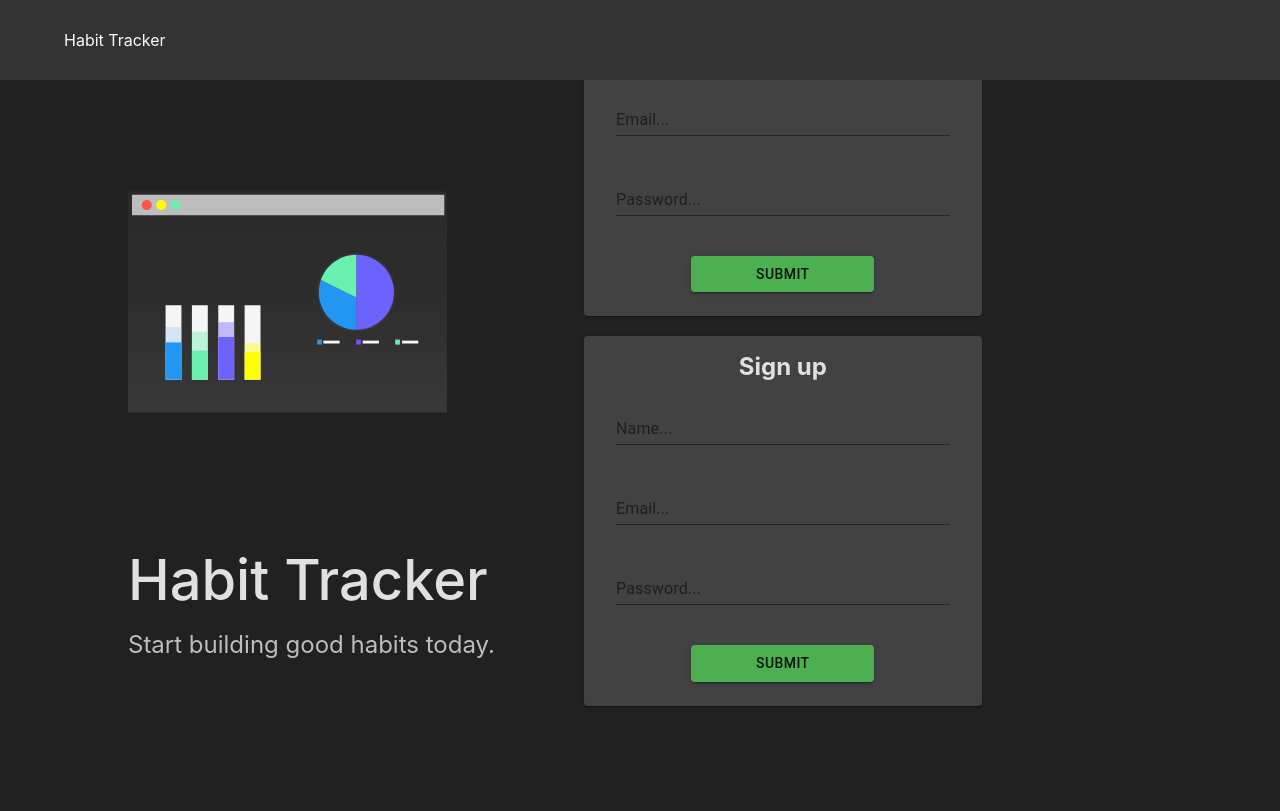
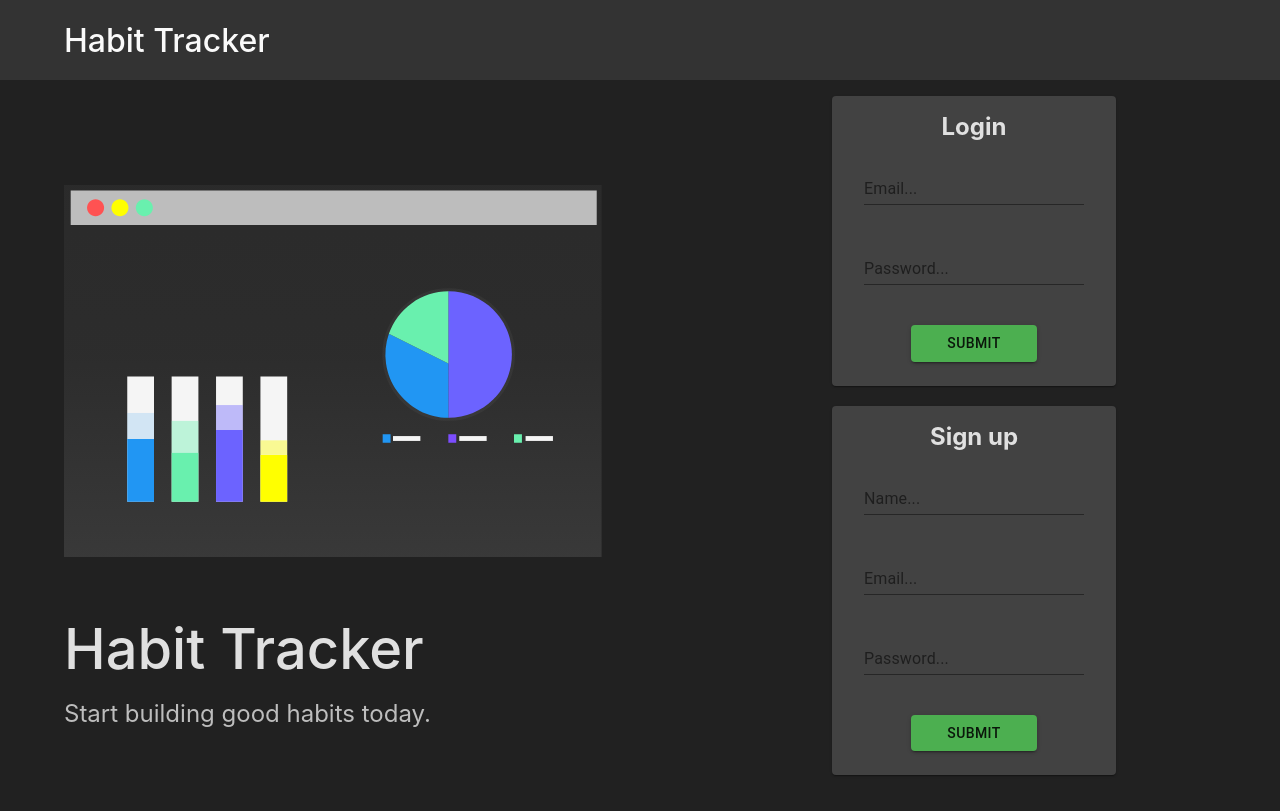
Before and after one commit to jaydenkwright/habit-tracker, a React (Create React App) app in the folder client/: page / in a window 1280 px wide. Built offline with nearby package versions, Linux system fonts and the light colour scheme; no server answers.

Commit message:
Fixed css bugs

```diff
--- a/client/src/components/Home.js
+++ b/client/src/components/Home.js
@@ -147,7 +147,7 @@ export default function Home(props) {
                             Start building good habits today.
                         </div>
                     </div>
-                    <div>
+                    <div className={styles.loginRegister}>
                     <Card style={{ backgroundColor: "#424242"}} className={styles.card}>
                         <CardContent>
                             <div class={styles.loginTitle}>
--- a/client/src/components/Home.module.css
+++ b/client/src/components/Home.module.css
@@ -36,7 +36,7 @@
 
 .card{
     margin-top: 1em;
-    min-width: 70%;
+    min-width: 60%;
     max-width: 70vw;
     width: 70wv;
     display: inline-block;
@@ -46,7 +46,7 @@
 
 .presentation{
     display: flex;
-    width: 80%;
+    width: 90%;
     margin: auto;
     min-height: 90vh;
     align-items: center;
@@ -55,7 +55,8 @@
 }
 
 .introduction {
-    flex: 1;
+    margin-top: 10vh;
+    flex: 2;
 }
 
 .svg {
@@ -105,6 +106,7 @@
 }
 
 .loginRegister {
+    margin-top: 10vh;
     flex: 1;
 }
 
--- a/client/src/components/Navbar.js
+++ b/client/src/components/Navbar.js
@@ -10,7 +10,9 @@ export default function Navbar() {
     return (
         <div>
             <header>
-                Habit Tracker
+                <div className={styles.title}>
+                    Habit Tracker
+                </div>
             </header>
         </div>
     )
--- a/client/src/components/Navbar.module.css
+++ b/client/src/components/Navbar.module.css
@@ -8,8 +8,12 @@ header{
     height: 10vh;
     margin: auto;
     padding-left: 5%;
-    padding-right: 15%;
     align-items: center;
     background: #333;
     color: #fafafa;
 }
+
+.title{
+    font-size: 2em;
+    font-weight: 500;
+}
```
